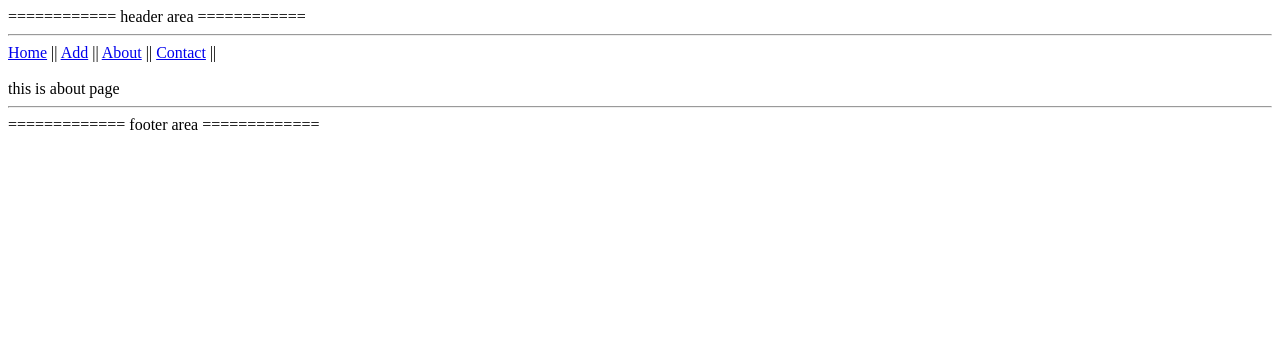
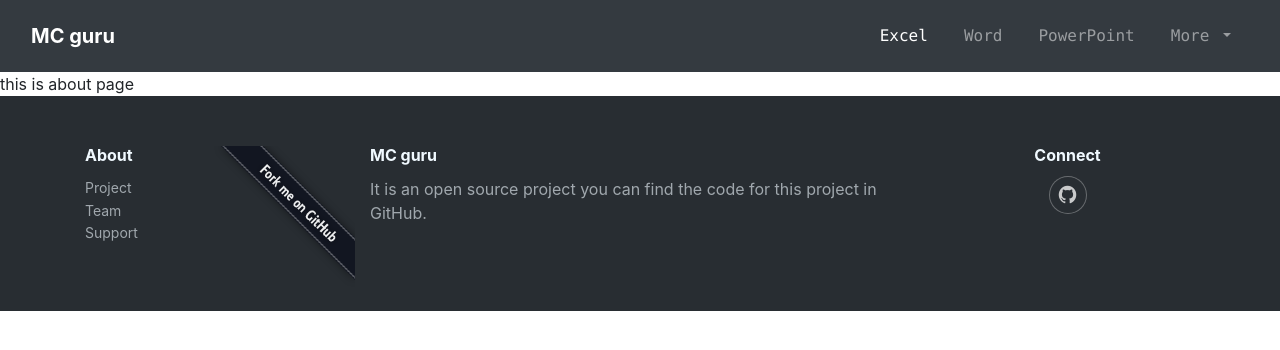
Before and after one commit to suresh466/mcguru, a Django app: page /about/ in a window 1280 px wide. Shown: the top 350 px of the page. Run offline with Django 3.2, Linux system fonts and the light colour scheme; some libraries are stand-ins or nearby versions.

Commit message:
structure the base template fill in the answer template include bootstrap and jquery load static files

```diff
--- a/objective_questions_guru/settings.py
+++ b/objective_questions_guru/settings.py
@@ -26,6 +26,10 @@ SECRET_KEY = os.environ.get("OQ_GURU_SECRET_KEY")
 DEBUG = True
 
 ALLOWED_HOSTS = []
+
+STATICFILES_DIRS = [
+    os.path.join(BASE_DIR, "static")
+]
 
 
 # Application definition
--- /dev/null
+++ b/static/css/Footer-Dark.css
@@ -0,0 +1,89 @@
+.footer-dark {
+  padding: 50px 0;
+  color: #f0f9ff;
+  background-color: #282d32;
+}
+
+.footer-dark h3 {
+  margin-top: 0;
+  margin-bottom: 12px;
+  font-weight: bold;
+  font-size: 16px;
+}
+
+.footer-dark ul {
+  padding: 0;
+  list-style: none;
+  line-height: 1.6;
+  font-size: 14px;
+  margin-bottom: 0;
+}
+
+.footer-dark ul a {
+  color: inherit;
+  text-decoration: none;
+  opacity: 0.6;
+}
+
+.footer-dark ul a:hover {
+  opacity: 0.8;
+}
+
+@media (max-width:767px) {
+  .footer-dark .item:not(.social) {
+    text-align: center;
+    padding-bottom: 20px;
+  }
+}
+
+.footer-dark .item.text {
+  margin-bottom: 36px;
+}
+
+@media (max-width:767px) {
+  .footer-dark .item.text {
+    margin-bottom: 0;
+  }
+}
+
+.footer-dark .item.text p {
+  opacity: 0.6;
+  margin-bottom: 0;
+}
+
+.footer-dark .item.social {
+  text-align: center;
+}
+
+@media (max-width:991px) {
+  .footer-dark .item.social {
+    text-align: center;
+    margin-top: 20px;
+  }
+}
+
+.footer-dark .item.social > a {
+  font-size: 20px;
+  width: 36px;
+  height: 36px;
+  line-height: 36px;
+  display: inline-block;
+  text-align: center;
+  border-radius: 50%;
+  box-shadow: 0 0 0 1px rgba(255,255,255,0.4);
+  margin: 0 8px;
+  color: #fff;
+  opacity: 0.75;
+}
+
+.footer-dark .item.social > a:hover {
+  opacity: 0.9;
+}
+
+.footer-dark .copyright {
+  text-align: center;
+  padding-top: 24px;
+  opacity: 0.3;
+  font-size: 13px;
+  margin-bottom: 0;
+}
--- /dev/null
+++ b/static/css/Navigation-Clean.css
@@ -0,0 +1,80 @@
+.navigation-clean {
+  background: #fff;
+  padding-top: .75rem;
+  padding-bottom: .75rem;
+  color: #333;
+  border-radius: 0;
+  box-shadow: none;
+  border: none;
+  margin-bottom: 0;
+}
+
+@media (min-width:768px) {
+  .navigation-clean {
+    padding-top: 1rem;
+    padding-bottom: 1rem;
+  }
+}
+
+.navigation-clean .navbar-brand {
+  font-weight: bold;
+  color: inherit;
+}
+
+.navigation-clean .navbar-brand:hover {
+  color: #222;
+}
+
+.navigation-clean .navbar-toggler {
+  border-color: #ddd;
+}
+
+.navigation-clean .navbar-toggler:hover, .navigation-clean .navbar-toggler:focus {
+  background: none;
+}
+
+.navigation-clean .navbar-toggler {
+  color: #888;
+}
+
+.navigation-clean .navbar-collapse, .navigation-clean .form-inline {
+  border-top-color: #ddd;
+}
+
+.navigation-clean.navbar-light .navbar-nav .nav-link.active, .navigation-clean.navbar-light .navbar-nav .nav-link.active:focus, .navigation-clean.navbar-light .navbar-nav .nav-link.active:hover {
+  color: #8f8f8f;
+  box-shadow: none;
+  background: none;
+  pointer-events: none;
+}
+
+.navigation-clean.navbar .navbar-nav .nav-link {
+  padding-left: 18px;
+  padding-right: 18px;
+}
+
+.navigation-clean.navbar-light .navbar-nav .nav-link {
+  color: #465765;
+}
+
+.navigation-clean.navbar-light .navbar-nav .nav-link:focus, .navigation-clean.navbar-light .navbar-nav .nav-link:hover {
+  color: #37434d !important;
+  background-color: transparent;
+}
+
+.navigation-clean .navbar-nav > li > .dropdown-menu {
+  margin-top: -5px;
+  box-shadow: none;
+  background-color: #fff;
+  border-radius: 2px;
+}
+
+.navigation-clean .dropdown-menu .dropdown-item:focus, .navigation-clean .dropdown-menu .dropdown-item {
+  line-height: 2;
+  color: #37434d;
+}
+
+.navigation-clean .dropdown-menu .dropdown-item:focus, .navigation-clean .dropdown-menu .dropdown-item:hover {
+  background: #eee;
+  color: inherit;
+}
--- a/templates/base.html
+++ b/templates/base.html
@@ -1,28 +1,69 @@
-<!Doctype html>
+{% load static %}
+<!DOCTYPE html>
 <html>
-  <head>
+
+<head>
     <meta charset="utf-8">
-    <title>OQ guru</title>
-  </head>
-  <body>
-	  ============
-	   header area
-	  ============
-    <hr>
+    <meta name="viewport" content="width=device-width, initial-scale=1.0, shrink-to-fit=no">
+    <title>MC guru</title>
+    <link rel="stylesheet" href= "https://cdnjs.cloudflare.com/ajax/libs/twitter-bootstrap/4.3.1/css/bootstrap.min.css">
+    <link rel="stylesheet" href="https://cdnjs.cloudflare.com/ajax/libs/ionicons/2.0.1/css/ionicons.min.css">
+    <link rel="stylesheet" href="{% static 'css/Footer-Dark.css' %}">
+    <link rel="stylesheet" href="{% static 'css/Navigation-Clean.css' %}">
+    <link rel="stylesheet" href="{% static 'css/styles.css' %}">
+</head>
+
+<body>
+
     <div>
-      <a href="{% url 'answers:answer' %}">Home</a> ||
-      <a href="{% url 'questions:add' %}">Add</a> ||
-      <a href="{% url 'about' %}">About</a> ||
-      <a href="{% url 'contact' %}">Contact</a> ||
+        <nav class="navbar navbar-dark navbar-expand-md text-white bg-dark navigation-clean">
+		<div class="container-fluid"><a class="navbar-brand" href="{% url 'answers:answer' %}">MC guru</a><button data-toggle="collapse" class="navbar-toggler" data-target="#navcol-1"><span class="sr-only">Toggle navigation</span><span class="navbar-toggler-icon"></span></button>
+                <div class="collapse navbar-collapse text-monospace"
+                    id="navcol-1">
+                    <ul class="nav navbar-nav ml-auto">
+                        <li class="nav-item" role="presentation"><a class="nav-link active" href="#">Excel</a></li>
+                        <li class="nav-item" role="presentation"><a class="nav-link" href="#">Word</a></li>
+                        <li class="nav-item" role="presentation"><a class="nav-link" href="#">PowerPoint</a></li>
+                        <li class="dropdown nav-item"><a class="dropdown-toggle nav-link" data-toggle="dropdown" aria-expanded="false" href="#">More&nbsp;</a>
+                            <div class="dropdown-menu" role="menu"><a class="dropdown-item" role="presentation" href="#">Html</a><a class="dropdown-item" role="presentation" href="#">Computer Fundamentals</a><a class="dropdown-item" role="presentation" href="#">Uncategorized</a></div>
+                        </li>
+                    </ul>
+                </div>
+            </div>
+        </nav>
     </div>
-    <br>
 
     {% block content %}
 
     {% endblock %}
-    <hr>
-	  =============
-	  footer area
-	  =============
-  </body>
+
+    <div class="footer-dark">
+        <footer>
+            <div class="container">
+                <div class="row">
+                    <div class="col-sm-6 col-md-3 item">
+			    <h3>About<a href="github.com/sureshthagunna/"><img class="position-absolute" src="{% static 'img/fork-me.png' %}" style="right:0;"/></a></h3>
+                        <ul>
+                            <li><a href="#">Project</a></li>
+                            <li><a href="#">Team</a></li>
+                            <li><a href="#">Support</a></li>
+                        </ul>
+                    </div>
+                    <div class="col-md-6 item text">
+                        <h3>MC guru</h3>
+			<p>It is an open source project you can find the code for this project in GitHub.</p>
+                    </div>
+                    <div class="col item social">
+                        <h3>Connect</h3><a href="#"><i class="icon ion-social-github"></i></a>
+                    </div>
+                </div>
+            </div>
+        </footer>
+    </div>
+
+    <script src="https://cdnjs.cloudflare.com/ajax/libs/jquery/3.3.1/jquery.min.js"></script>
+    <script src="https://cdnjs.cloudflare.com/ajax/libs/twitter-bootstrap/4.3.1/js/bootstrap.bundle.min.js"></script>
+
+</body>
+
 </html>
```
Also changed, not shown: answers/templates/answers/answer.html (+24 -18 lines), static/css/styles.css (added), static/img/fork-me.png (added).
